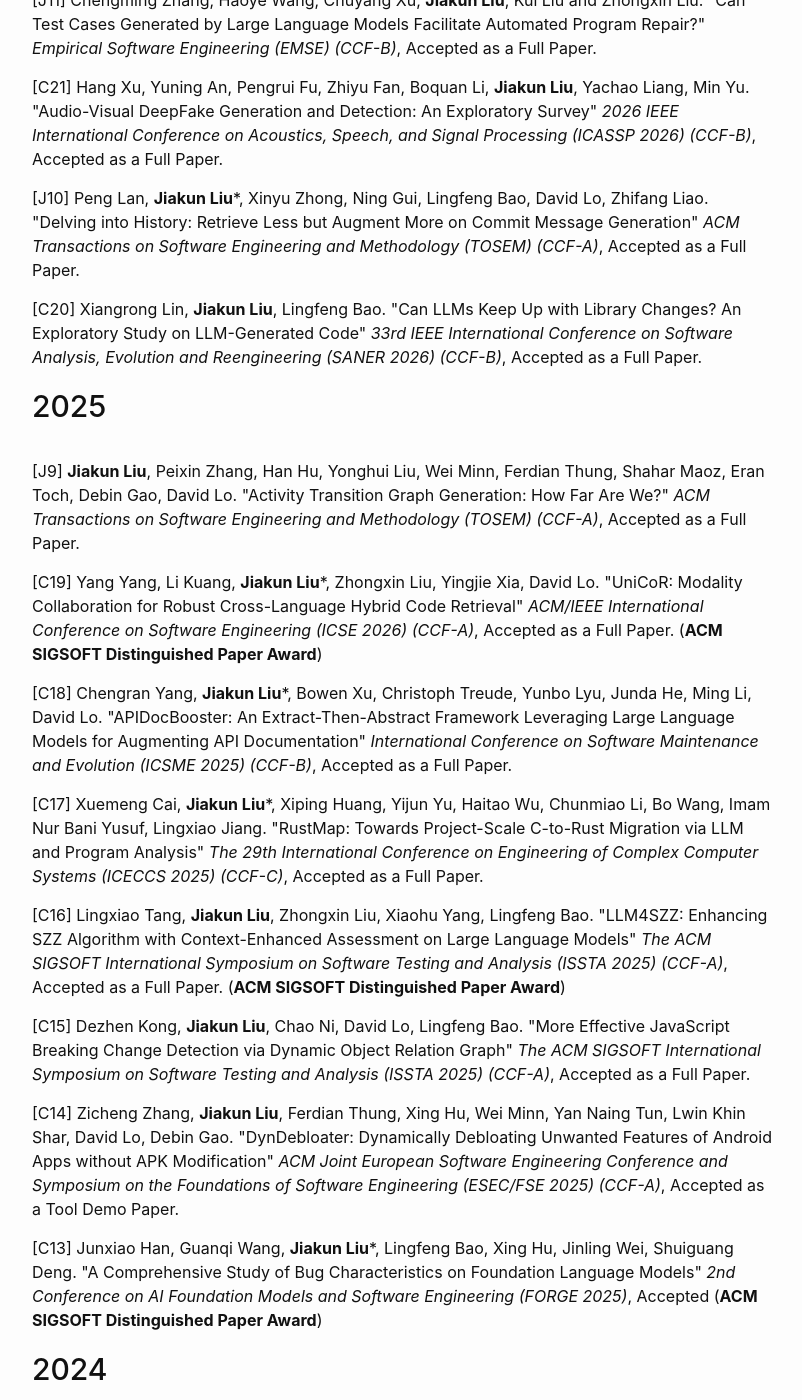
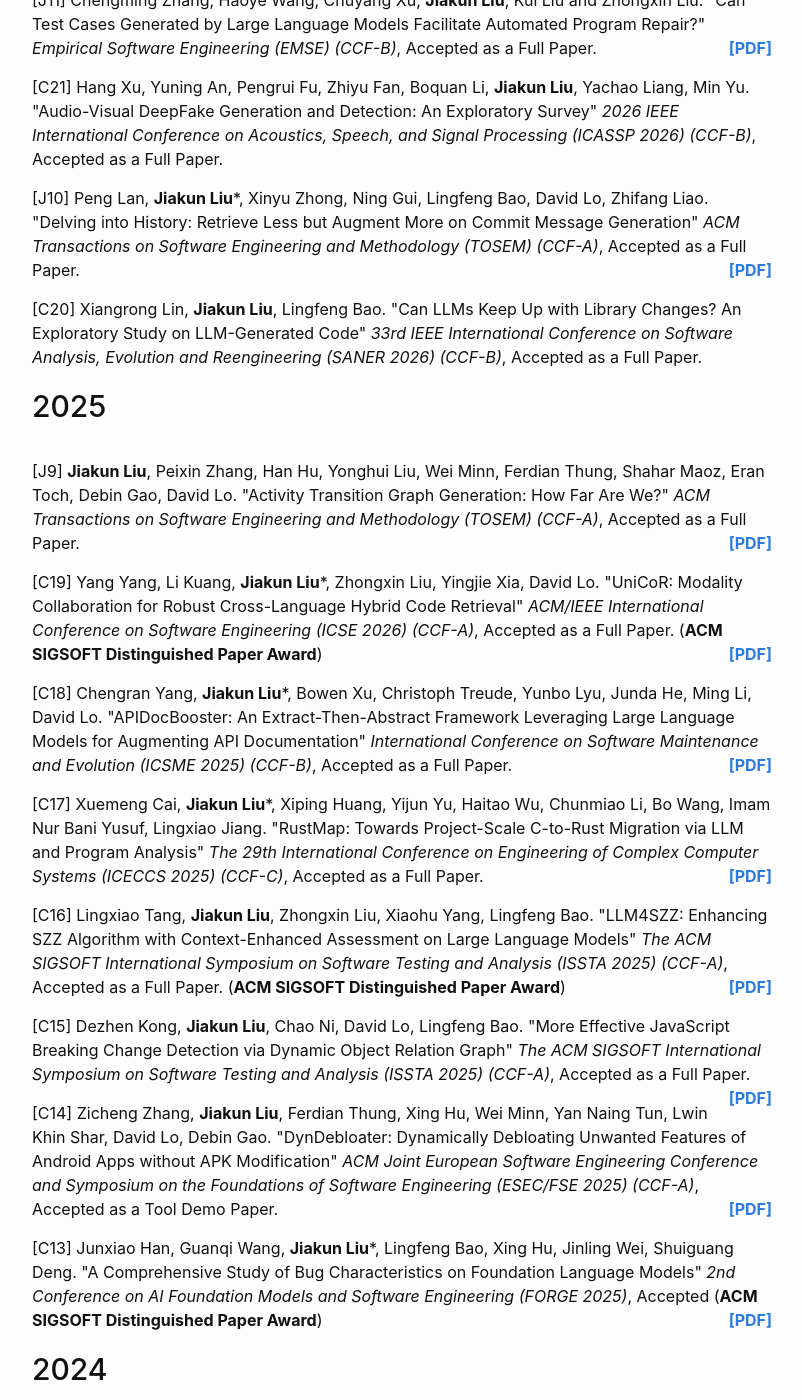
Before and after one commit to jiakun-liu/jiakun-liu.github.io, a Jekyll site: the page built from papers.md, in a window 1280 px wide and 1400 px high, scrolled down 338 px. Shown: the whole window, without its empty margins (238-1040 px from the left). Built offline with Jekyll 4.4.1, drawn with Linux system fonts in a browser that asks for light colours.

Commit message:
add links to pdf

```diff
--- a/_data/papers.json
+++ b/_data/papers.json
@@ -5,14 +5,16 @@
             "title": "Fortifying the Seams Between C/C++ and Rust: Characterizing Bugs in Interop Tools",
             "authors": "Xuemeng Cai, <b>Jiakun Liu</b>*, Cunyang Liu, Lingfeng Bao, Yijun Yu, Lingxiao Jiang",
             "venue": "ACM Transactions on Software Engineering and Methodology (TOSEM) (CCF-A)",
-            "status": "Accepted as a Full Paper."
+            "status": "Accepted as a Full Paper.",
+            "pdf": "https://dl.acm.org/doi/10.1145/3795532"
         },
         {
             "idx": "J11",
             "title": "Can Test Cases Generated by Large Language Models Facilitate Automated Program Repair?",
             "authors": "Chengming Zhang, Haoye Wang, Chuyang Xu, <b>Jiakun Liu</b>, Kui Liu and Zhongxin Liu",
             "venue": "Empirical Software Engineering (EMSE) (CCF-B)",
-            "status": "Accepted as a Full Paper."
+            "status": "Accepted as a Full Paper.",
+            "pdf": "https://doi.org/10.1007/s10664-026-10802-w"
         },
         {
             "idx": "C21",
@@ -26,7 +28,8 @@
             "title": "Delving into History: Retrieve Less but Augment More on Commit Message Generation",
             "authors": "Peng Lan, <b>Jiakun Liu</b>*, Xinyu Zhong, Ning Gui, Lingfeng Bao, David Lo, Zhifang Liao",
             "venue": "ACM Transactions on Software Engineering and Methodology (TOSEM) (CCF-A)",
-            "status": "Accepted as a Full Paper."
+            "status": "Accepted as a Full Paper.",
+            "pdf": "https://dl.acm.org/doi/10.1145/37948572"
         },
         {
             "idx": "C20",
@@ -42,56 +45,64 @@
             "title": "Activity Transition Graph Generation: How Far Are We?",
             "authors": "<b>Jiakun Liu</b>, Peixin Zhang, Han Hu, Yonghui Liu, Wei Minn, Ferdian Thung, Shahar Maoz, Eran Toch, Debin Gao, David Lo",
             "venue": "ACM Transactions on Software Engineering and Methodology (TOSEM) (CCF-A)",
-            "status": "Accepted as a Full Paper."
+            "status": "Accepted as a Full Paper.",
+            "pdf": "https://dl.acm.org/doi/10.1145/3776553"
         },
         {
             "idx": "C19",
             "title": "UniCoR: Modality Collaboration for Robust Cross-Language Hybrid Code Retrieval",
             "authors": "Yang Yang, Li Kuang, <b>Jiakun Liu</b>*, Zhongxin Liu, Yingjie Xia, David Lo",
             "venue": "ACM/IEEE International Conference on Software Engineering (ICSE 2026) (CCF-A)",
-            "status": "Accepted as a Full Paper. (<b>ACM SIGSOFT Distinguished Paper Award</b>) "
+            "status": "Accepted as a Full Paper. (<b>ACM SIGSOFT Distinguished Paper Award</b>) ",
+            "pdf": "https://arxiv.org/pdf/2512.10452"
         },
         {
             "idx": "C18",
             "title": "APIDocBooster: An Extract-Then-Abstract Framework Leveraging Large Language Models for Augmenting API Documentation",
             "authors": "Chengran Yang, <b>Jiakun Liu</b>*, Bowen Xu, Christoph Treude, Yunbo Lyu, Junda He, Ming Li, David Lo",
             "venue": "International Conference on Software Maintenance and Evolution (ICSME 2025) (CCF-B)",
-            "status": "Accepted as a Full Paper."
+            "status": "Accepted as a Full Paper.",
+            "pdf": "https://doi.org/10.1109/ICSME64153.2025.00014"
         },
         {
             "idx": "C17",
             "title": "RustMap: Towards Project-Scale C-to-Rust Migration via LLM and Program Analysis",
             "authors": "Xuemeng Cai, <b>Jiakun Liu</b>*, Xiping Huang, Yijun Yu, Haitao Wu, Chunmiao Li, Bo Wang, Imam Nur Bani Yusuf, Lingxiao Jiang",
             "venue": "The 29th International Conference on Engineering of Complex Computer Systems (ICECCS 2025) (CCF-C)",
-            "status": "Accepted as a Full Paper."
+            "status": "Accepted as a Full Paper.",
+            "pdf": "https://doi.org/10.1007/978-3-032-00828-2_16"
         },
         {
             "idx": "C16",
             "title": "LLM4SZZ: Enhancing SZZ Algorithm with Context-Enhanced Assessment on Large Language Models",
             "authors": "Lingxiao Tang, <b>Jiakun Liu</b>, Zhongxin Liu, Xiaohu Yang, Lingfeng Bao",
             "venue": "The ACM SIGSOFT International Symposium on Software Testing and Analysis (ISSTA 2025) (CCF-A)",
-            "status": "Accepted as a Full Paper. (<b>ACM SIGSOFT Distinguished Paper Award</b>) "
+            "status": "Accepted as a Full Paper. (<b>ACM SIGSOFT Distinguished Paper Award</b>) ",
+            "pdf": "https://dl.acm.org/doi/10.1145/3728885"
         },
         {
             "idx": "C15",
             "title": "More Effective JavaScript Breaking Change Detection via Dynamic Object Relation Graph",
             "authors": "Dezhen Kong, <b>Jiakun Liu</b>, Chao Ni, David Lo, Lingfeng Bao",
             "venue": "The ACM SIGSOFT International Symposium on Software Testing and Analysis (ISSTA 2025) (CCF-A)",
-            "status": "Accepted as a Full Paper."
+            "status": "Accepted as a Full Paper.",
+            "pdf": "https://dl.acm.org/doi/10.1145/3728980"
         },
         {
             "idx": "C14",
             "title": "DynDebloater: Dynamically Debloating Unwanted Features of Android Apps without APK Modification",
             "authors": "Zicheng Zhang, <b>Jiakun Liu</b>, Ferdian Thung, Xing Hu, Wei Minn, Yan Naing Tun, Lwin Khin Shar, David Lo, Debin Gao",
             "venue": "ACM Joint European Software Engineering Conference and Symposium on the Foundations of Software Engineering (ESEC/FSE 2025) (CCF-A)",
-            "status": "Accepted as a Tool Demo Paper."
+            "status": "Accepted as a Tool Demo Paper.",
+            "pdf": "https://dl.acm.org/doi/10.1145/3696630.3728580"
         },
         {
             "idx": "C13",
             "title": "A Comprehensive Study of Bug Characteristics on Foundation Language Models",
             "authors": "Junxiao Han, Guanqi Wang, <b>Jiakun Liu</b>*, Lingfeng Bao, Xing Hu, Jinling Wei, Shuiguang Deng",
             "venue": "2nd Conference on AI Foundation Models and Software Engineering (FORGE 2025)",
-            "status": "Accepted (<b>ACM SIGSOFT Distinguished Paper Award</b>) "
+            "status": "Accepted (<b>ACM SIGSOFT Distinguished Paper Award</b>) ",
+            "pdf": "https://doi.org/10.1109/Forge66646.2025.00037"
         }
     ],
     "2024": [
```
